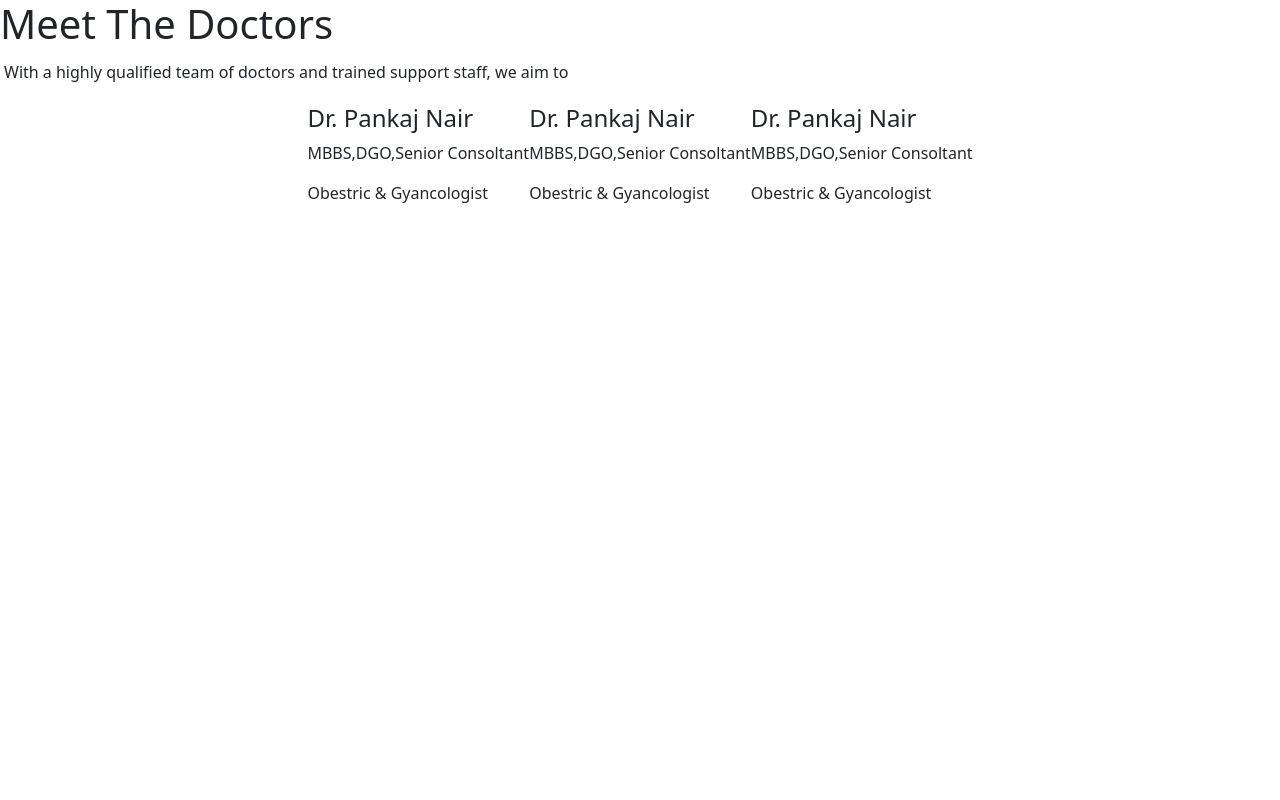
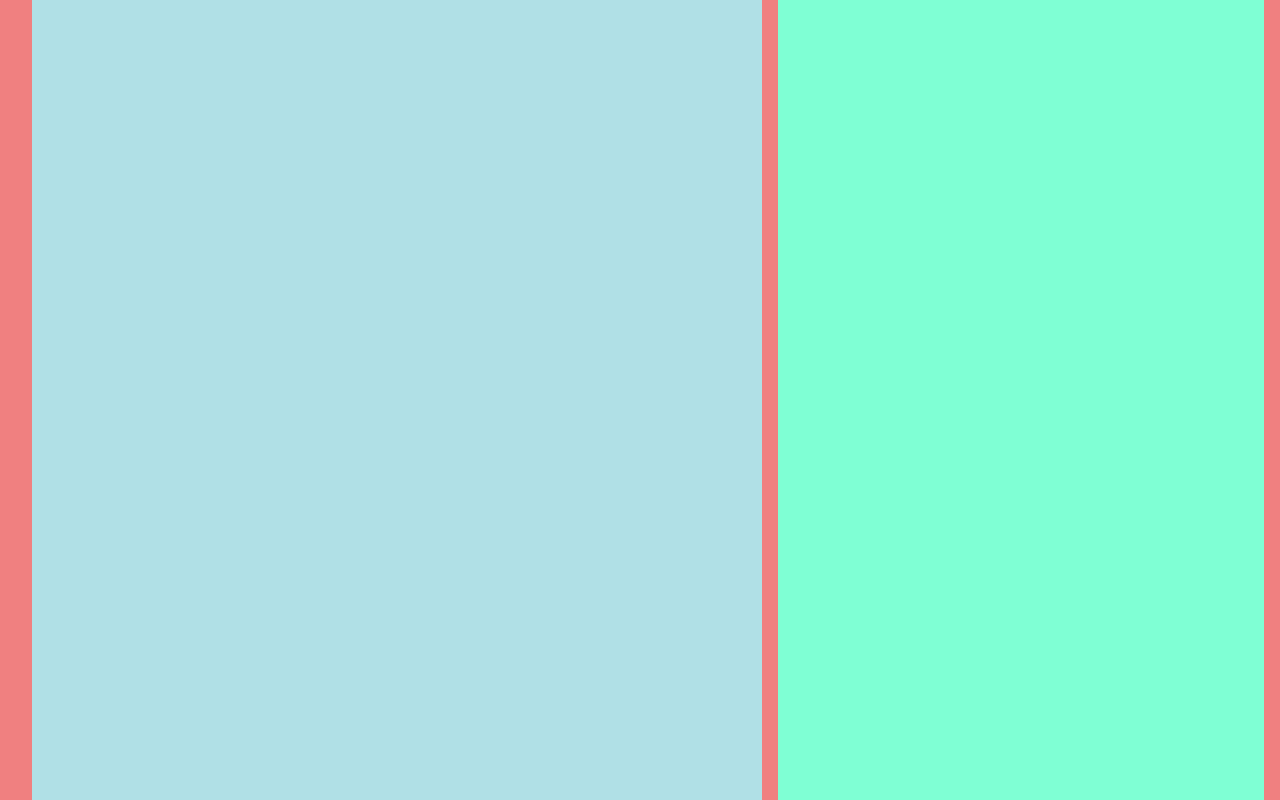
Before and after one commit to aniketvs/OMA, a React (Create React App) app in the folder oma/: page / in a window 1280 px wide. Built offline with nearby package versions, Linux system fonts and the light colour scheme.

Commit message:
Hero Image

```diff
--- a/oma/src/App.js
+++ b/oma/src/App.js
@@ -1,11 +1,11 @@
 import 'bootstrap/dist/css/bootstrap.min.css'
 import './App.css';
-import Meet from './common/Meet/Meet';
+import Hero from './common/Hero/Hero';
 
 function App() {
   return (
    <>
-    <Meet/>
+    <Hero/>
    </>
   );
 }
--- a/oma/src/common/Hero/Hero.js
+++ b/oma/src/common/Hero/Hero.js
@@ -0,0 +1,20 @@
+import React from 'react'
+import './Hero.scss'
+
+const Hero = ({ imgSrc, header, headLine, descOne, desctwo, height }) => {
+  return (
+    <main className='hero'>
+        <div className='hero__content'>
+
+        </div>
+        <div className='hero__image'>
+            <img
+                src={imgSrc}
+                alt={header}
+            />
+        </div>
+    </main>
+  )
+}
+
+export default Hero
--- a/oma/src/common/Hero/Hero.scss
+++ b/oma/src/common/Hero/Hero.scss
@@ -0,0 +1,23 @@
+.hero {
+    width: 100vw;
+    height: 100vh;
+    background-color: lightcoral;
+    display: grid;
+    grid-template-columns: 3fr 2fr;
+    align-items: start;
+    gap: 1rem;
+    padding-left: 2rem;
+    padding-right: 1rem;
+
+    &__content {
+        background-color: powderblue;
+        width: 100%;
+        height: 100%;
+    }
+
+    &__image {
+        background-color: aquamarine;
+        height: 100%;
+        width: 100%;
+    }
+}
```
Also changed, not shown: oma/src/common/HeaderHover/HeaderHover.js (+8 -0 lines), oma/src/assets/images/maternity.jpg (added), 1 other file (tests, documents, lock files or other folders).
